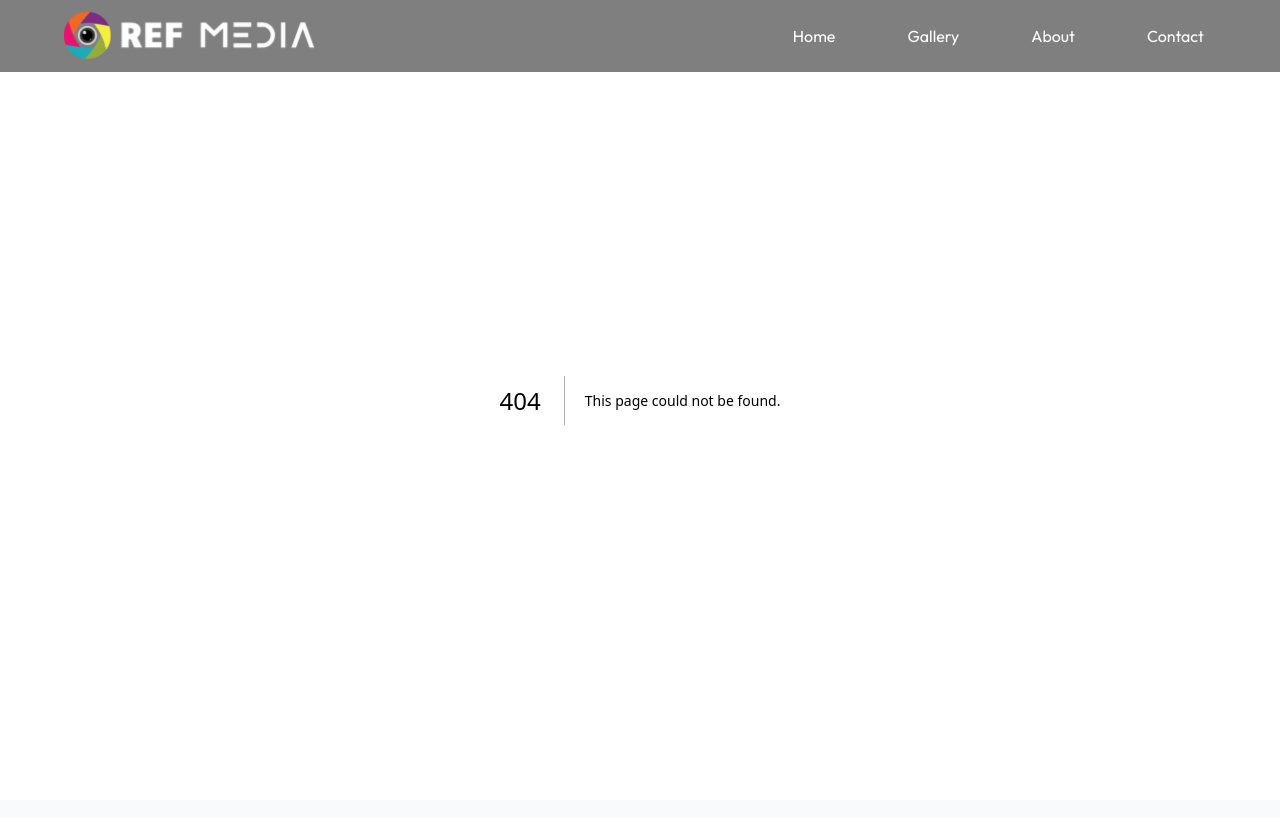
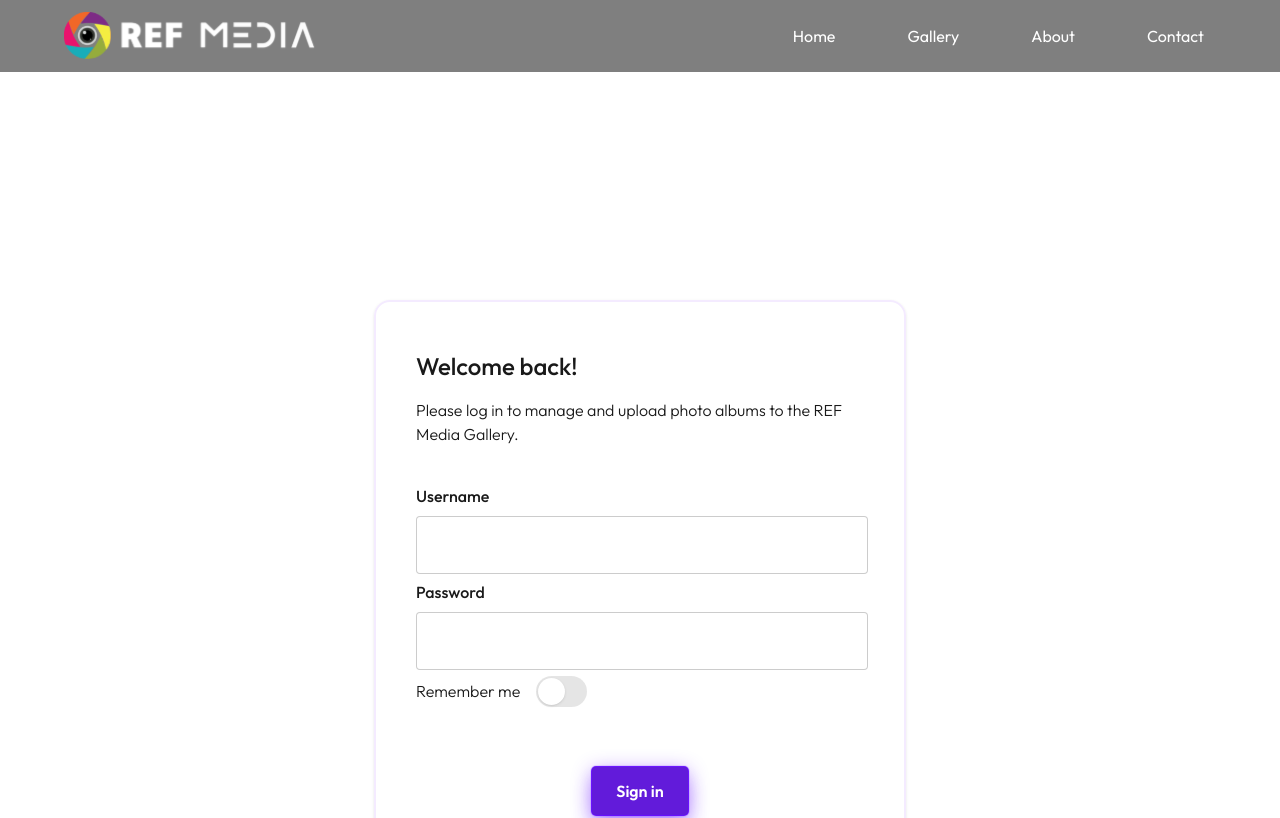
Before and after one commit to ThashmikaX/refmedia-site, a Next.js app: page /login in a window 1280 px wide. Before the commit this address had no page. Shown: the top 818 px of the page. Built offline with nearby package versions, Linux system fonts and the light colour scheme; a web font is replaced by a local one.

Commit message:
chore: Remove unused license field from package-lock.json and update login page layout

```diff
--- /dev/null
+++ b/src/app/login/page.tsx
@@ -0,0 +1,45 @@
+import CustomBreadcrums from "@/components/CustomBreadcrums";
+import { Icons } from "@/components/ui/Icons";
+import Image from "next/image";
+import maskImage from "../../../public/assets/about/MaskGroup.png";
+import ContactUs from "@/components/ContactUs";
+import { GridBackground } from "@/components/GridBackground";
+import Button from "../../components/ui/button";
+
+export default function AboutPage() {
+  return (
+    <main className="mt-[56px] md:mt-[76px] relative text-supportingText min-h-screen w-full px-[16px] mx-auto md:mx-0">
+      <div className="w-full h-[1024px] p-16 bg-white justify-center items-center gap-12 inline-flex">
+        <div className="w-[532px] px-10 py-12 bg-white/10 rounded-2xl shadow border-2 border-[#f4ebff] backdrop-blur-[20px] flex-col justify-start items-start gap-12 inline-flex">
+        <div className="self-stretch h-[86px] flex-col justify-start items-start gap-4 flex">
+            <div className="self-stretch text-black/90 text-2xl font-medium font-['Outfit']">Welcome back!</div>
+            <div className="self-stretch text-black/90 text-base font-light font-['Outfit']">Please log in to manage and upload photo albums to the REF Media Gallery.</div>
+        </div>
+        <div className="self-stretch h-[223px] flex-col justify-start items-start gap-4 flex">
+            <div className="self-stretch h-20 flex-col justify-start items-start gap-2 flex">
+                <div className="self-stretch text-black/90 text-base font-medium font-['Outfit']">Username</div>
+                <input className="w-[452px] px-2 py-4 rounded border border-black/20 justify-start items-center gap-2 inline-flex text-black/50 text-base font-light font-['Outfit']"></input>
+            </div>
+            <div className="self-stretch h-20 flex-col justify-start items-start gap-2 flex">
+                <div className="self-stretch justify-start items-center gap-2 inline-flex">
+                    <div className="grow shrink basis-0 text-black/90 text-base font-medium font-['Outfit']">Password</div>
+                </div>
+                <input className="w-[452px] px-2 py-4 rounded border border-black/20 justify-start items-center gap-2 inline-flex text-black/50 text-base font-light font-['Outfit']"></input>
+            </div>
+            <div className="justify-start items-center gap-4 inline-flex">
+                <div className="text-black/90 text-base font-light font-['Outfit']">Remember me</div>
+                <div className="w-[51px] h-[31px] pl-0.5 pr-[22px] py-0.5 bg-black/10 rounded-[100px] justify-start items-center flex">
+                    <div className="w-[27px] h-[27px] relative bg-white rounded-[100px] shadow" />
+                </div>
+            </div>
+        </div>
+        <div className="self-stretch px-6 py-3 justify-center items-center gap-2.5 inline-flex">
+          <Button>
+            Sign in
+          </Button>
+        </div>
+        </div>
+      </div>
+    </main>
+  );
+}
```
Also changed, not shown: public/assets/ref-logo.png (added), 1 other file (tests, documents, lock files or other folders).
